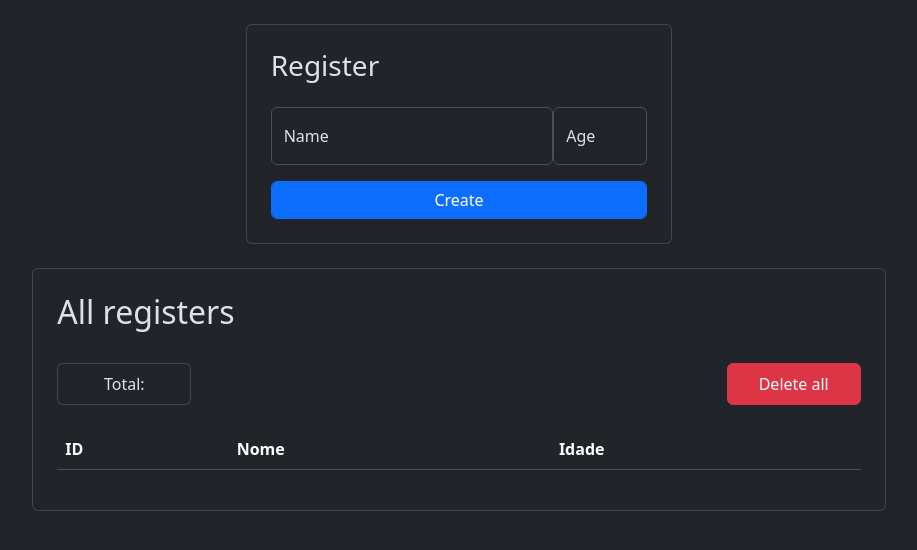
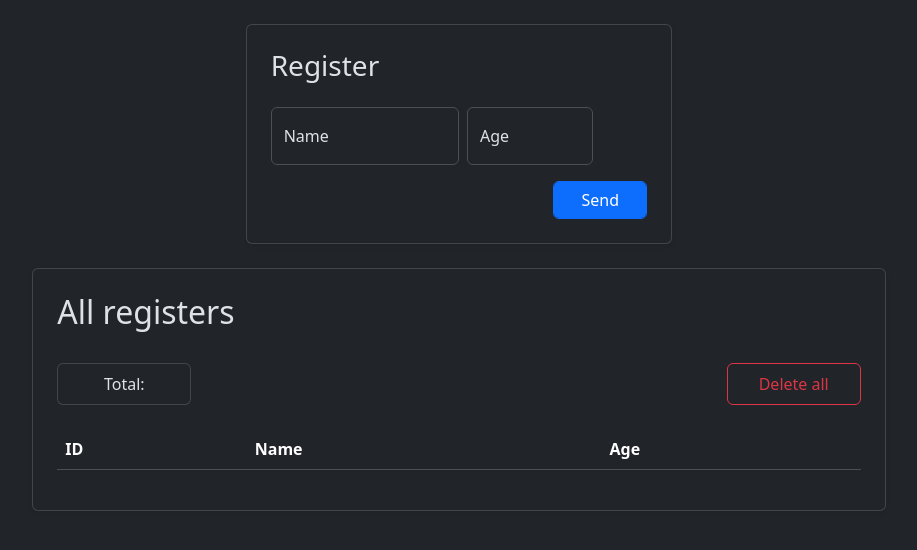
Before and after one commit to refusado/crud-people-php, a PHP site: page /public/index.html in a window 1280 px wide. Shown: the top 550 px of the page, without its empty margins (181-1098 px from the left). Run offline with PHP 8.4, Linux system fonts and the light colour scheme; lists and menus that the app fills with data are empty.

Commit message:
feat: UI improvements + adding delete all warning

```diff
--- a/public/index.html
+++ b/public/index.html
@@ -15,16 +15,16 @@
         <div class="col-4 mx-auto my-4 p-4 card shadow-sm">
             <h2 class="fs-3 mb-4">Register</h2>
             <form class="row g-0" id="crudForm">
-                <div class="mb-3 form-floating col-md-9">
+                <div class="mb-3 me-2 form-floating col-md-6">
                     <input type="text" name="name" id="nameInput" class="form-control" placeholder="Name">
                     <label for="name">Name</label>
                 </div>
-                <div class="mb-3 form-floating col-md-3">
+                <div class="mb-3 form-floating col-md-4">
                     <input type="number" name="age" id="ageInput" class="form-control" placeholder="Age">
                     <label for="age">Age</label>
                 </div>
                 <div>
-                    <input type="submit" class="form-control btn btn-primary" value="Create">
+                    <input type="submit" class="w-25 d-block ms-auto form-control btn btn-primary" value="Send">
                 </div>
             </form>
         </div>
@@ -34,15 +34,24 @@
 
             <div class="row col-12 mx-auto my-4 d-flex justify-content-between">
                 <p class="text-center card py-2 px-3 col-2 d-inline m-0">Total: <span id="personsCount"></span></p>
-                <button class="btn btn-danger d-inline col-2" id="btnDelete">Delete all</button>
+                <button class="btn btn-outline-danger d-inline col-2" id="delete-btn">Delete all</button>
+            </div>
+
+            <div id="delete-alert" class="hidden alert alert-light align-items-center col-9 ms-auto">
+                <svg xmlns="http://www.w3.org/2000/svg" width="16" class="bi bi-exclamation-triangle-fill flex-shrink-0 me-2" viewBox="0 0 16 16" role="img">
+                  <path fill="#adb5bd" d="M8.982 1.566a1.13 1.13 0 0 0-1.96 0L.165 13.233c-.457.778.091 1.767.98 1.767h13.713c.889 0 1.438-.99.98-1.767L8.982 1.566zM8 5c.535 0 .954.462.9.995l-.35 3.507a.552.552 0 0 1-1.1 0L7.1 5.995A.905.905 0 0 1 8 5zm.002 6a1 1 0 1 1 0 2 1 1 0 0 1 0-2z"/>
+                </svg>
+                <div>Are you sure? This action will remove all registers.</div>
+                <p type="button" id="delete-confirm" class="m-0 ms-auto me-2 py-1 px-2 text-decoration-underline link-danger">Yes, delete all</p>
+                <button type="button" id="delete-cancel" class="btn btn-success">Cancel</button>
             </div>
 
             <table class="table table-hover table-borderless">
                 <thead class="border-bottom">
                     <tr>
                         <th>ID</th>
-                        <th>Nome</th>
-                        <th>Idade</th>
+                        <th>Name</th>
+                        <th>Age</th>
                     </tr>
                 </thead>
                 <tbody id="bodyTable" class="">
--- a/public/main.js
+++ b/public/main.js
@@ -1,7 +1,10 @@
 const BASE_URL      = 'http://localhost/people-crud/api/';
 
 // const updateBtn   = document.getElementById('btnUpdate');
-const deleteBtn   = document.getElementById('btnDelete');
+const deleteBtn   = document.getElementById('delete-btn');
+const deleteAlert = document.getElementById('delete-alert');
+const deleteAll   = document.getElementById('delete-confirm');
+const deleteBack  = document.getElementById('delete-cancel');
 
 const table       = document.getElementById('bodyTable');
 const countSpan   = document.getElementById('personsCount');
@@ -16,6 +19,16 @@ const ageInput    = document.getElementById('ageInput');
 // });
 
 deleteBtn.addEventListener("click", () => {
+    deleteAlert.classList.toggle("hidden");
+});
+
+deleteBack.addEventListener("click", () => {
+    deleteAlert.classList.add("hidden");
+});
+
+deleteAll.addEventListener("click", () => {
+    deleteAlert.classList.add("hidden");
+
     countPersons().then((personsNo) => {
         if (personsNo) {
             readPersons().then((persons) => {
--- a/public/style.css
+++ b/public/style.css
@@ -1,5 +1,14 @@
 #bodyTable tr {
   animation: pop 300ms forwards;
+}
+
+#delete-alert {
+  display: flex;
+  animation: pop 300ms forwards;
+}
+
+#delete-alert.hidden {
+  display: none;
 }
 
 @keyframes pop {
```
